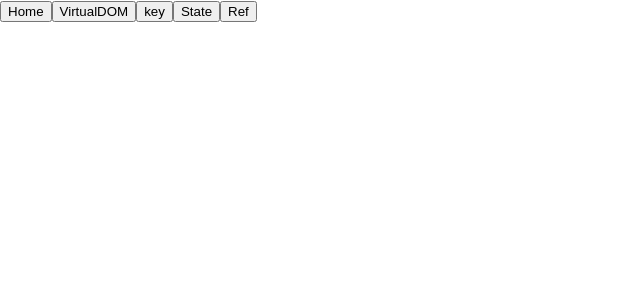
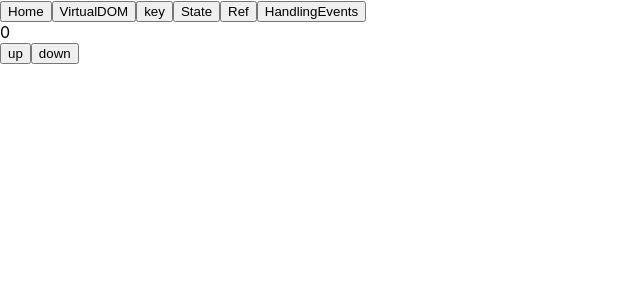
Before and after one commit to intae92/react-docs-study, a React (Create React App) app: page /handlingEvents in a window 1280 px wide. Shown: the top 300 px of the page, without its empty margins (0-640 px from the left). Built offline with nearby package versions, Linux system fonts and the light colour scheme.

Commit message:
handlegEvents 공부

```diff
--- a/src/App.js
+++ b/src/App.js
@@ -4,6 +4,7 @@ import Nav from "./Nav";
 import Ref from "./Ref";
 import State from "./State";
 import VirtualDOM from "./VirtualDOM";
+import HandlingEvents from "./HandlingEvents";
 
 function App() {
   return (
@@ -14,6 +15,7 @@ function App() {
         <Route path="/key" element={<Key />} />
         <Route path="/state" element={<State />} />
         <Route path="/ref" element={<Ref />} />
+        <Route path="/handlingEvents" element={<HandlingEvents />} />
       </Routes>
     </BrowserRouter>
   );
--- /dev/null
+++ b/src/HandlingEvents/index.jsx
@@ -0,0 +1,35 @@
+import React, { Component } from "react";
+
+export default class index extends Component {
+  constructor(props) {
+    super(props);
+    this.state = {
+      count: 0,
+    };
+    this.handleUpCount = this.handleUpCount.bind(this);
+    this.handleDownCount = this.handleDownCount.bind(this);
+  }
+
+  handleUpCount() {
+    this.setState(({ count: prevCount }) => ({
+      count: prevCount + 1,
+    }));
+  }
+
+  handleDownCount() {
+    this.setState(({ count: prevCount }) => ({
+      count: prevCount - 1,
+    }));
+  }
+
+  render() {
+    return (
+      <div>
+        <div>{this.state.count}</div>
+        {/* <button onClick={this.handleUpCount.bind(this)}>up</button> */}
+        <button onClick={this.handleUpCount}>up</button>
+        <button onClick={this.handleDownCount}>down</button>
+      </div>
+    );
+  }
+}
--- a/src/Nav/index.jsx
+++ b/src/Nav/index.jsx
@@ -19,6 +19,9 @@ const Nav = () => {
       <Link to="ref">
         <button>Ref</button>
       </Link>
+      <Link to="handlingEvents">
+        <button>HandlingEvents</button>
+      </Link>
     </div>
   );
 };
```
